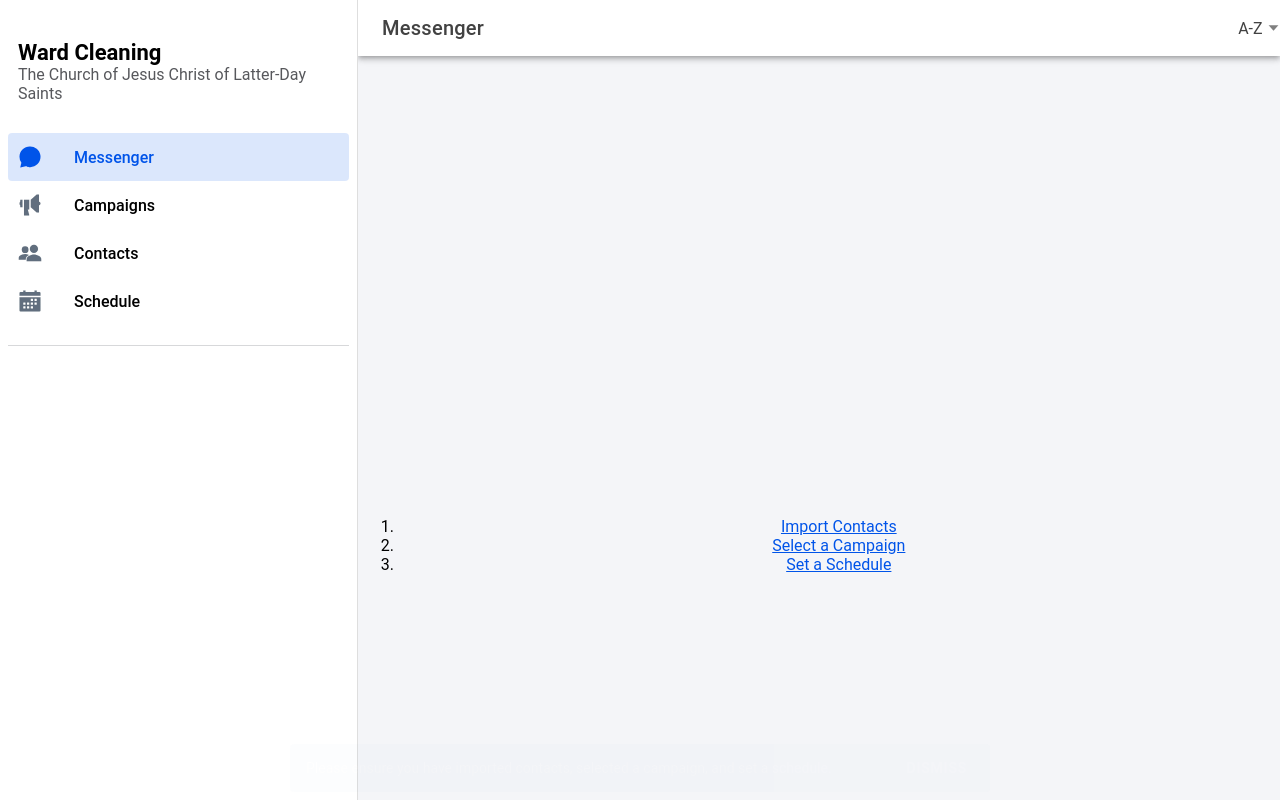
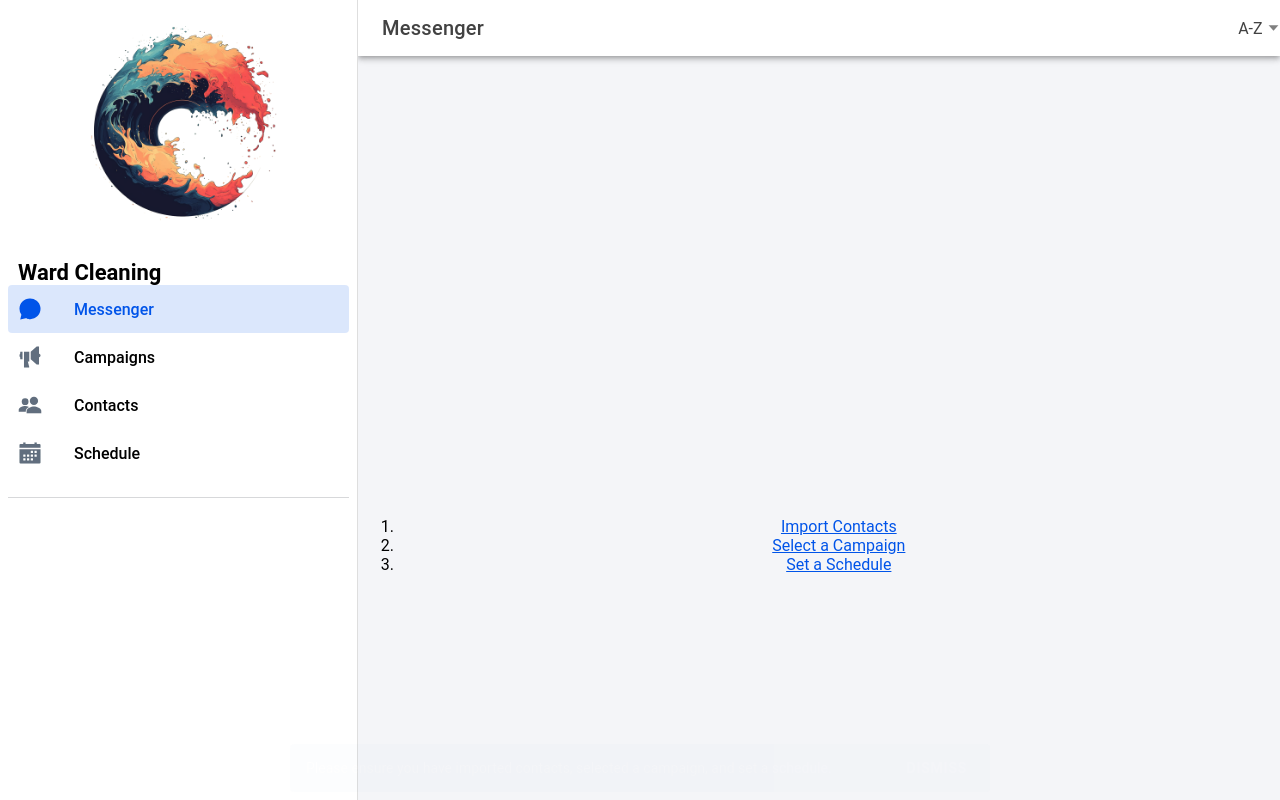
Before and after one commit to dulbrich/ward-cleaning-2025, a React (Vite) app: page /messenger in a window 1280 px wide. Built offline with nearby package versions, Linux system fonts and the light colour scheme.

Commit message:
Updating logos and titles

```diff
--- a/index.html
+++ b/index.html
@@ -2,7 +2,7 @@
 <html lang="en">
   <head>
     <meta charset="utf-8" />
-    <title>Ionic App</title>
+    <title>Ward Cleaning</title>
 
     <base href="/" />
 
@@ -16,7 +16,7 @@
 
     <link rel="manifest" href="/manifest.json" />
 
-    <link rel="shortcut icon" type="image/png" href="/favicon.png" />
+    <link rel="shortcut icon" type="image/png" href="/water-logo.png" />
 
     <!-- add to homescreen for ios -->
     <meta name="apple-mobile-web-app-capable" content="yes" />
--- a/src/components/Menu.tsx
+++ b/src/components/Menu.tsx
@@ -1,6 +1,7 @@
 import {
   IonContent,
   IonIcon,
+  IonImg,
   IonItem,
   IonLabel,
   IonList,
@@ -54,9 +55,12 @@
   return (
     <IonMenu contentId="main" type="overlay">
       <IonContent>
+        <IonImg
+          src="/water-logo-large.png"
+          style={{ height: '220px', width: '220px', display: 'block', margin: '0 auto' }}
+        />
         <IonList id="inbox-list">
           <IonListHeader>Ward Cleaning</IonListHeader>
-          <IonNote>The Church of Jesus Christ of Latter-Day Saints</IonNote>
           {appPages.map((appPage, index) => {
             return (
               <IonMenuToggle key={index} autoHide={false}>
```
Also changed, not shown: public/water-logo-large.png (added), public/water-logo.png (added).
